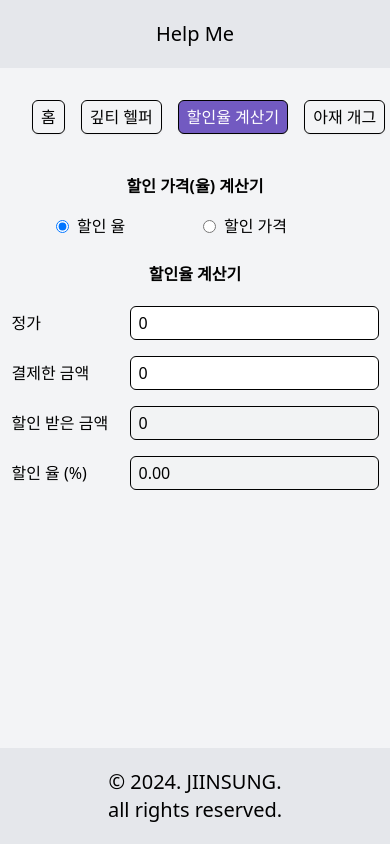
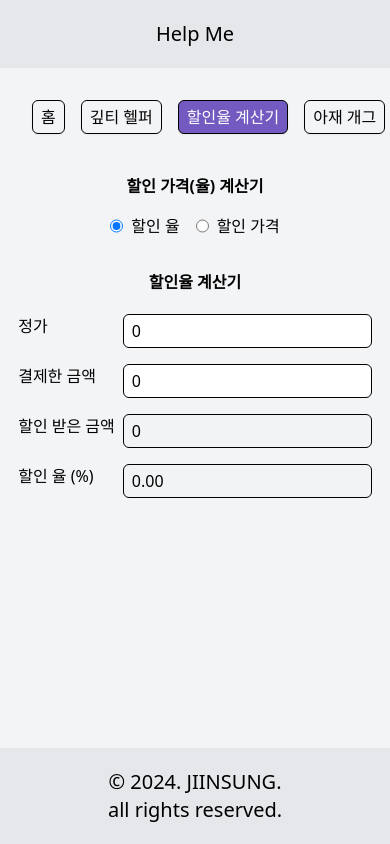
Before and after one commit to JIINSUNG/MyHelper, a Next.js app: page /discount in a window 390 px wide. Built offline with nearby package versions, Linux system fonts and the light colour scheme.

Commit message:
style : 모바일에서 ui가 깨지던 문제 수정

```diff
--- a/src/features/discount/component/DiscountCalculator.tsx
+++ b/src/features/discount/component/DiscountCalculator.tsx
@@ -28,8 +28,8 @@ const DiscountCalculator: React.FC = () => {
 		setDiscountPrice(0);
 	}, [isRate]);
 	return (
-		<section className="flex w-full max-md:flex-wrap gap-2">
-			<div className="flex w-full justify-center items-center gap-4">
+		<section className="flex w-full justify-center max-md:flex-wrap gap-4">
+			<div className="flex justify-center items-center gap-4">
 				<InputContainer>
 					<Input
 						labelRight="할인 율"
@@ -49,28 +49,32 @@ const DiscountCalculator: React.FC = () => {
 			</div>
 
 			{isRate ? (
-				<div className="flex flex-col w-full items-center gap-1">
+				<div className="flex flex-col items-center gap-1">
 					<h2 className="font-bold py-4">할인율 계산기</h2>
-					<InputContainer className="flex-col">
+					<InputContainer className="flex-col items-start">
 						<Input
+							labelClassName="w-full justify-between"
 							label="정가"
 							type="number"
 							onChange={(e) => setOriginalPrice(parseFloat(e.target.value))}
 							value={originalPrice}
 						/>
 						<Input
+							labelClassName="w-full justify-between"
 							label="결제한 금액"
 							type="number"
 							onChange={(e) => setDiscountPrice(parseFloat(e.target.value))}
 							value={discountPrice}
 						/>
 						<Input
+							labelClassName="w-full justify-between"
 							label="할인 받은 금액"
 							type="number"
 							disabled={true}
 							value={originalPrice - discountPrice}
 						/>
 						<Input
+							labelClassName="w-full justify-between"
 							label="할인 율 (%)"
 							type="number"
 							disabled={true}
@@ -79,28 +83,32 @@ const DiscountCalculator: React.FC = () => {
 					</InputContainer>
 				</div>
 			) : (
-				<div className="flex flex-col w-full items-center gap-1">
+				<div className="flex flex-col items-center gap-1">
 					<h2 className="font-bold  py-4">할인 가격 계산기</h2>
-					<InputContainer className="flex-col">
+					<InputContainer className="flex-col items-start">
 						<Input
+							labelClassName="w-full justify-between"
 							label="정가"
 							type="number"
 							onChange={(e) => setOriginalPrice(parseFloat(e.target.value))}
 							value={originalPrice}
 						/>
 						<Input
+							labelClassName="w-full justify-between"
 							label="할인 율 (%)"
 							type="number"
 							onChange={(e) => setRate(parseFloat(e.target.value))}
 							value={rate}
 						/>
 						<Input
+							labelClassName="w-full justify-between"
 							label="할인 금액"
 							type="number"
 							disabled={true}
 							value={discountPrice.toFixed(0)}
 						/>
 						<Input
+							labelClassName="w-full justify-between"
 							label="결제 금액"
 							type="number"
 							disabled={true}
--- a/src/features/gifticon/component/GifticonCalculator.tsx
+++ b/src/features/gifticon/component/GifticonCalculator.tsx
@@ -64,7 +64,7 @@ const GifticonCalculator: React.FC<GifticonCalculatorProps> = ({
 					/>
 				</InputContainer>
 				<div>
-					<div className="flex flex-col ml-2 gap-1">
+					<div className="flex flex-col gap-1">
 						<InputContainer>
 							<Input
 								labelRight="할인율"
--- a/src/shared/component/Input.tsx
+++ b/src/shared/component/Input.tsx
@@ -4,22 +4,31 @@ import { twMerge } from 'tailwind-merge';
 export type InputProps = InputHTMLAttributes<HTMLInputElement> & {
 	label?: string;
 	labelRight?: string;
+	labelClassName?: string;
+	className?: string;
 };
 
-const Input: React.FC<InputProps> = ({ label, labelRight, ...rest }) => {
+const Input: React.FC<InputProps> = ({
+	label,
+	labelRight,
+	className,
+	labelClassName,
+	...rest
+}) => {
 	if (label || labelRight) {
 		return (
-			<label className="flex items-center gap-2">
-				{label && <span className="min-w-[110px]">{label}</span>}
+			<label className={twMerge('flex gap-2', labelClassName)}>
+				{label && <span>{label}</span>}
 				<input
 					className={twMerge(
 						rest.type === 'radio'
 							? ''
 							: 'px-2 py-1 border border-black rounded-md',
+						className,
 					)}
 					{...rest}
 				/>
-				{labelRight && <span className="min-w-[110px]">{labelRight}</span>}
+				{labelRight && <span>{labelRight}</span>}
 			</label>
 		);
 	}
```
